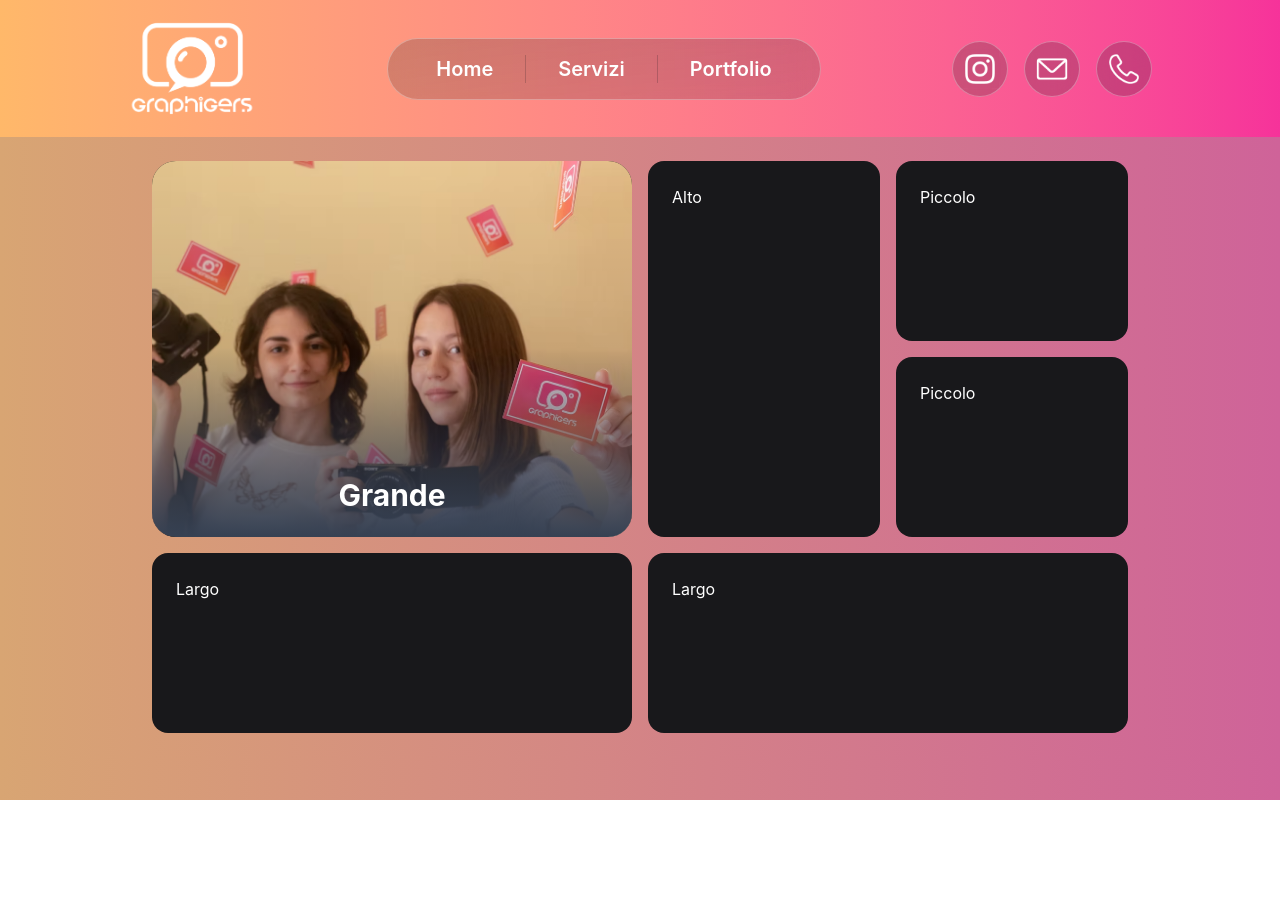
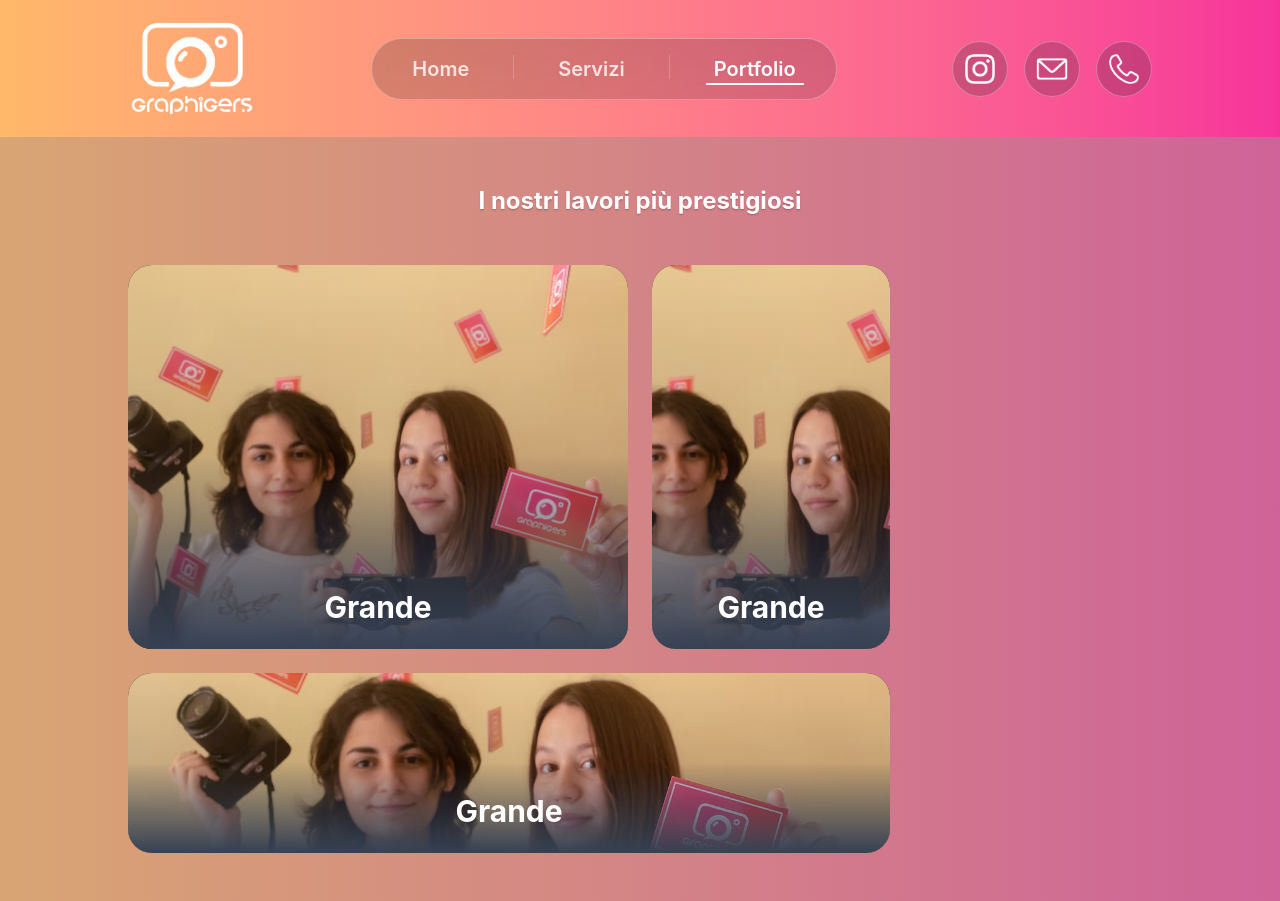
Before and after one commit to Leonardo200213/graphigers, a React (Vite) app: page /portfolio in a window 1280 px wide. Before the commit the page ends 800 px from the top, so only its background shows below. Built offline with nearby package versions, Linux system fonts and the light colour scheme.

Commit message:
dettagli nav bento

```diff
--- a/src/components/BentoBox.tsx
+++ b/src/components/BentoBox.tsx
@@ -1,38 +1,34 @@
-import banner from "../assets/banner.png";
 import { FontAwesomeIcon } from "@fortawesome/react-fontawesome";
 import { faChevronRight } from "@fortawesome/free-solid-svg-icons";
 
-export default function BentoBox() {
+interface BentoBoxProps {
+  image: string;
+  title: string;
+  className: string;
+}
+
+export default function BentoBox({ image, title, className }: BentoBoxProps) {
   return (
-    <>
-      <section className="grid grid-cols-2 md:grid-cols-4 auto-rows-[180px] gap-4 max-w-5xl mx-auto p-6 relative">
-        <div className="group relative overflow-hidden col-span-2 row-span-2 rounded-3xl bg-zinc-900 text-white hover:scale-103 transition-transform duration-500 cursor-pointer">
-          <img
-            src={banner}
-            alt="Description"
-            className="w-full h-full object-cover rounded-2xl"
-          />
-          <h1 className="transition-transform duration-500 group-hover:-translate-y-10 absolute inset-x-0 bottom-6 text-center text-3xl font-bold z-20">
-            Grande
-          </h1>
-          <h1 className="opacity-0 group-hover:opacity-100 duration-500 absolute inset-x-0 bottom-6 text-center text-md font-bold z-20">
-            Scopri di più <FontAwesomeIcon icon={faChevronRight} />
-          </h1>
-          <div className="opacity-100 absolute inset-0 bg-gradient-to-t from-gray-700 via-black/10 to-transparent"></div>
-          <div className="opacity-0 group-hover:opacity-100 absolute inset-0 bg-gradient-to-t from-black/90 via-black/40 to-transparent transition-opacity duration-500"></div>
-        </div>
-        <div className="row-span-2 rounded-2xl bg-zinc-900 p-6 text-white">
-          Alto
-        </div>
-        <div className="rounded-2xl bg-zinc-900 p-6 text-white">Piccolo</div>
-        <div className="rounded-2xl bg-zinc-900 p-6 text-white">Piccolo</div>
-        <div className="col-span-2 rounded-2xl bg-zinc-900 p-6 text-white">
-          Largo
-        </div>
-        <div className="col-span-2 rounded-2xl bg-zinc-900 p-6 text-white">
-          Largo
-        </div>
-      </section>
-    </>
+    <div
+      className={`group relative cursor-pointer overflow-hidden rounded-3xl bg-zinc-900 text-white transition-transform duration-500 hover:scale-[1.03] ${className}`}
+    >
+      <img
+        src={image}
+        alt={title}
+        className="absolute inset-0 z-0 h-full w-full object-cover"
+      />
+
+      {/* scurimento base in basso */}
+      <div className="absolute inset-0 z-10 bg-gradient-to-t from-gray-700 via-black/10 to-transparent" />
+      {/* scurimento più forte all'hover */}
+      <div className="absolute inset-0 z-10 bg-gradient-to-t from-black/50 via-black/10 to-transparent opacity-0 transition-opacity duration-500 group-hover:opacity-100" />
+
+      <h2 className="absolute inset-x-0 bottom-6 z-20 text-center text-3xl font-bold transition-transform duration-500 group-hover:-translate-y-10">
+        {title}
+      </h2>
+      <p className="absolute inset-x-0 bottom-6 z-20 text-center font-bold opacity-0 transition-opacity duration-500 group-hover:opacity-100">
+        Scopri di più <FontAwesomeIcon icon={faChevronRight} />
+      </p>
+    </div>
   );
 }
--- a/src/components/Navbar.tsx
+++ b/src/components/Navbar.tsx
@@ -3,7 +3,7 @@ import logoI from "../assets/instagramWhite.png";
 import testo from "../assets/logoBianco.png";
 import mail from "../assets/mail.png";
 import tel from "../assets/phone.png";
-import { useState } from "react";
+import { Fragment, useState } from "react";
 import { FontAwesomeIcon } from "@fortawesome/react-fontawesome";
 import { faXmark } from "@fortawesome/free-solid-svg-icons";
 import { faBars } from "@fortawesome/free-solid-svg-icons";
@@ -31,21 +31,27 @@ export default function Navbar() {
           className="w-24 md:w-[8em] object-contain"
         />
 
-        <ul className="my-auto hidden w-fit justify-center gap-8 rounded-full border border-white/30 bg-gradient-to-br from-zinc-900/20 to-zinc-900/15 px-12 py-4 text-xl font-semibold text-white backdrop-blur-lg md:flex">
+        <ul className="my-auto hidden w-fit justify-center gap-4 rounded-full border border-white/30 bg-gradient-to-br from-zinc-900/20 to-zinc-900/15 px-4 py-4 text-xl font-semibold text-white backdrop-blur-lg md:flex">
           {links.map((l, i) => (
-            <li key={l.to} className="flex gap-8">
+            <Fragment key={l.to}>
               {i > 0 && (
-                <span aria-hidden="true" className="w-px bg-zinc-900/20" />
+                <li aria-hidden="true" className="mx-1 h-6 w-px bg-white/20" />
               )}
+              <li>
                 <NavLink
                   to={l.to}
                   className={({ isActive }) =>
-                  `nav-link ${isActive ? "active" : ""}`
+                    `relative block px-6 transition-opacity after:absolute after:inset-x-6 after:inset-y-7 after:bottom-0.5 after:h-0.5 after:origin-center after:rounded-full after:bg-white after:transition-transform after:duration-300 ${
+                      isActive
+                        ? "after:scale-x-120"
+                        : "opacity-80 after:scale-x-0 hover:opacity-100 hover:after:scale-x-100"
+                    }`
                   }
                 >
                   {l.label}
                 </NavLink>
               </li>
+            </Fragment>
           ))}
         </ul>
 
@@ -54,7 +60,7 @@ export default function Navbar() {
             <button
               key={c.alt}
               type="button"
-              className="flex size-10 shrink-0 items-center justify-center rounded-full border border-white/30 bg-zinc-900/20 backdrop-blur-md md:size-14"
+              className="flex size-10 shrink-0 cursor-pointer items-center justify-center rounded-full border border-white/30 bg-zinc-900/20 backdrop-blur-md transition-all duration-300 hover:border-white/80 hover:bg-zinc-400/30 active:scale-105 md:size-14"
             >
               <img
                 src={c.src}
@@ -84,7 +90,11 @@ export default function Navbar() {
                 to={l.to}
                 onClick={() => setOpen(false)}
                 className={({ isActive }) =>
-                  `nav-link ${isActive ? "active" : ""}`
+                  `relative block px-6 transition-opacity after:absolute after:inset-x-6 after:inset-y-7 after:bottom-0.5 after:h-0.5 after:origin-center after:rounded-full after:bg-white after:transition-transform after:duration-300 ${
+                    isActive
+                      ? "after:scale-x-100"
+                      : "opacity-80 after:scale-x-0 hover:opacity-100 hover:after:scale-x-100"
+                  }`
                 }
               >
                 {l.label}
--- a/src/pages/Home.tsx
+++ b/src/pages/Home.tsx
@@ -76,18 +76,17 @@ export default function Home() {
         <section className="mx-auto my-8 max-w-5xl rounded-3xl border border-white/30 bg-gradient-to-br from-zinc-900/40 to-zinc-900/15 p-8 text-left text-white">
           <h2 className="mb-4 text-3xl font-bold">Chi siamo</h2>
           <p className="leading-relaxed py-4 text-left">
-            Lorem ipsum dolor sit amet consectetur adipisicing elit. Mollitia
-            quas cum atque. Voluptatem voluptas voluptatibus asperiores!
-            Recusandae quas veniam, neque voluptatem minus quibusdam et nulla?
-            Voluptatum illo accusantium facere natus recusandae blanditiis odio
-            animi, reiciendis molestias. Officia, aperiam exercitationem!
-            Corporis enim ab rerum doloremque non id consequuntur, eum,
-            aspernatur vero quidem possimus obcaecati fugiat? Consequuntur,
-            culpa eius enim fugiat numquam fuga nobis ducimus cum accusamus
-            ullam quod ab, aliquid provident officiis nemo necessitatibus sequi
-            repellat laudantium odio. Rem nesciunt, est voluptatem qui porro nam
-            illum quos voluptatum cumque deserunt esse cum voluptatibus ab id
-            impedit neque dicta doloribus, fugit quidem.
+            Siamo un piccolo team creativo che aiuta aziende, professionisti e
+            realtà di ogni tipo a comunicare online in modo autentico e
+            riconoscibile.
+            <br />
+            Attraverso fotografie, video, gestione social e grafiche
+            personalizzate, creiamo contenuti studiati per valorizzare la tua
+            immagine e raccontare al meglio ciò che ti rende unico.
+            <br />
+            Giovani, creative e sempre aggiornate sulle nuove tendenze,
+            trasformiamo progetti e passioni in contenuti capaci di coinvolgere
+            e lasciare il segno.
           </p>
         </section>
       </div>
--- a/src/pages/Portfolio.tsx
+++ b/src/pages/Portfolio.tsx
@@ -1,9 +1,43 @@
 import BentoBox from "../components/BentoBox";
+import banner from "../assets/banner.png";
+
+const bento = [
+  {
+    id: 1,
+    image: banner,
+    title: "Grande",
+    className: "col-span-2 row-span-2",
+  },
+  {
+    id: 2,
+    image: banner,
+    title: "Grande",
+    className: "col-span-1 row-span-2",
+  },
+  {
+    id: 2,
+    image: banner,
+    title: "Grande",
+    className: "col-span-3 row-span-1",
+  },
+];
 
 export default function Portfolio() {
   return (
     <>
-      <BentoBox />
+      <h1 className="text-2xl font-bold text-white text-shadow-sm text-center pt-12">
+        I nostri lavori più prestigiosi
+      </h1>
+      <section className="mx-auto grid max-w-5xl auto-rows-[180px] grid-cols-2 gap-6 py-12 md:grid-cols-4">
+        {bento.map((item) => (
+          <BentoBox
+            key={item.id}
+            image={item.image}
+            title={item.title}
+            className={item.className}
+          />
+        ))}
+      </section>
     </>
   );
 }
--- a/src/pages/Servizi.tsx
+++ b/src/pages/Servizi.tsx
@@ -22,8 +22,8 @@ export default function Servizi() {
   return (
     <>
       <div className="flex flex-col items-center">
-        <h1 className="text-3xl font-bold text-white text-shadow-sm text-center pt-16">
-          Cosa possiamo fare per te
+        <h1 className="text-2xl font-bold text-white text-shadow-sm text-center pt-12">
+          Ti accompagniamo nella creazione dei tuoi contenuti
         </h1>
 
         <div className="flex flex-wrap justify-center gap-4 pt-4">
```
Lines whose indentation alone changed are shown as unchanged.
